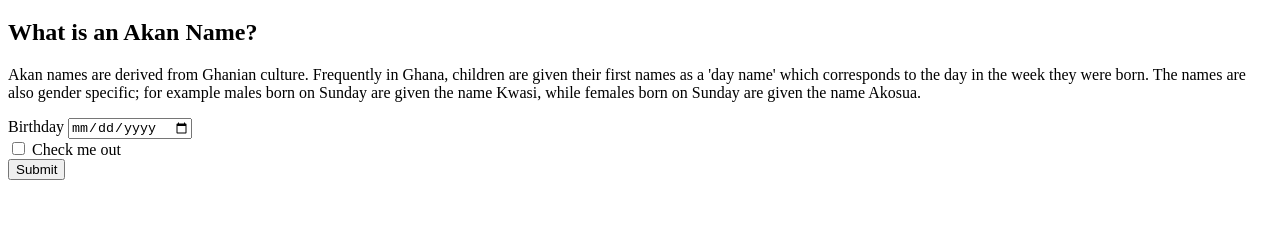
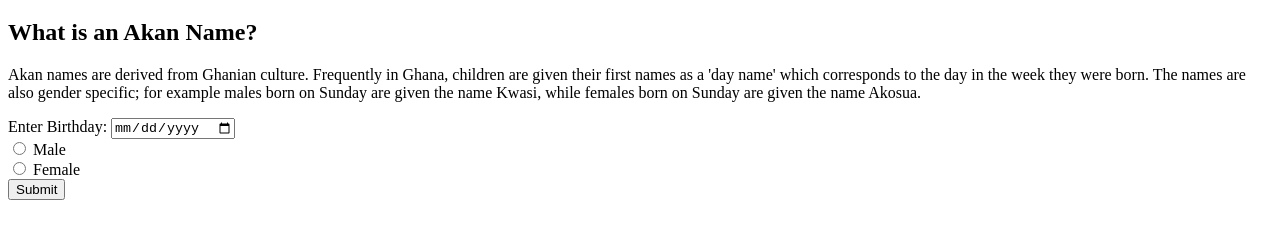
Before and after one commit to dgkilolo/akan-project, a plain HTML site: page akan.html in a window 1280 px wide. Shown: the part 61-300 px from the top of the page. Drawn offline with Linux system fonts and the light colour scheme.

Commit message:
adds js and html code for the male/female check options.

```diff
--- a/akan.html
+++ b/akan.html
@@ -11,13 +11,18 @@
 
     <form>
       <div class="form-group">
-        <label for="date">Birthday</label>
+        <label for="date">Enter Birthday:</label>
         <input type="date" class="form-control" id="date" aria-describedby="date">
       </div>
 
       <div class="form-group form-check">
-        <input type="checkbox" class="form-check-input" id="exampleCheck1">
-        <label class="form-check-label" for="exampleCheck1">Check me out</label>
+        <input type="radio" id="male-checkbox" name="gender">
+        <label>Male</label>
+      </div>
+
+      <div class="form-group form-check">
+        <input type="radio" id="female-checkbox" name="gender">
+        <label>Female</label>
       </div>
 
       <button type="submit" class="btn btn-primary">Submit</button>
```
Also changed, not shown: js/scripts.js (+12 -0 lines).
